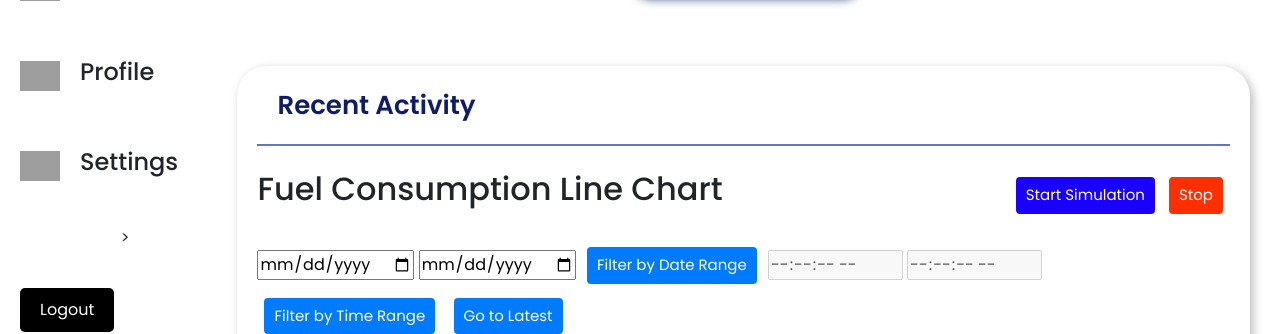
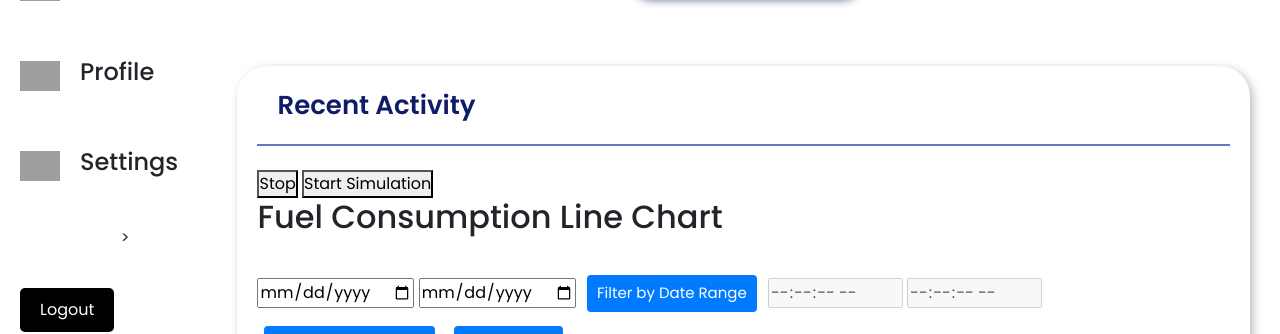
Before and after one commit to snehanaik111/qr_with_db_snazure, a Flask app: page /dashboard in a window 1280 px wide. Shown: the part 424-758 px from the top of the page. Run offline with Flask 3, Linux system fonts and the light colour scheme; the visitor is signed in with stand-in values (Sample User, id 1); data that the repository does not hold is empty; some libraries are stand-ins or nearby versions; grey boxes are pictures that could not be loaded.

Commit message:
Update dashboard.css search

```diff
--- a/static/css/dashboard.css
+++ b/static/css/dashboard.css
@@ -532,44 +532,3 @@ border-radius: 4px;
 .filter-message {
   margin-top: 15px; /* Ensure no extra margin around the <p> tags */
 }
-
-
-
-
-.styled-button1 {
-  float: right;
-  padding: 7px 10px;
-  margin: 7px;
-  border: none;
-  border-radius: 4px;
-  background-color: #ff2f00;
-  color: #ffffff;
-  font-size: 15px;
-  cursor: pointer;
-  transition: background-color 0.3s;
-  text-decoration: none; /* Removes underline from the link */
-}
-
-.styled-button1:hover {
-  background-color: #b30000;
-}
-
-
-
-.styled-button2 {
-  float: right ;
-  padding: 7px 10px;
-  margin: 7px;
-  border: none;
-  border-radius: 4px;
-  background-color: #1900ff;
-  color: #ffffff;
-  font-size: 15px;
-  cursor: pointer;
-  transition: background-color 0.3s;
-  text-decoration: none; /* Removes underline from the link */
-}
-
-.styled-button2:hover {
-  background-color: #0056b3;
-}
```
